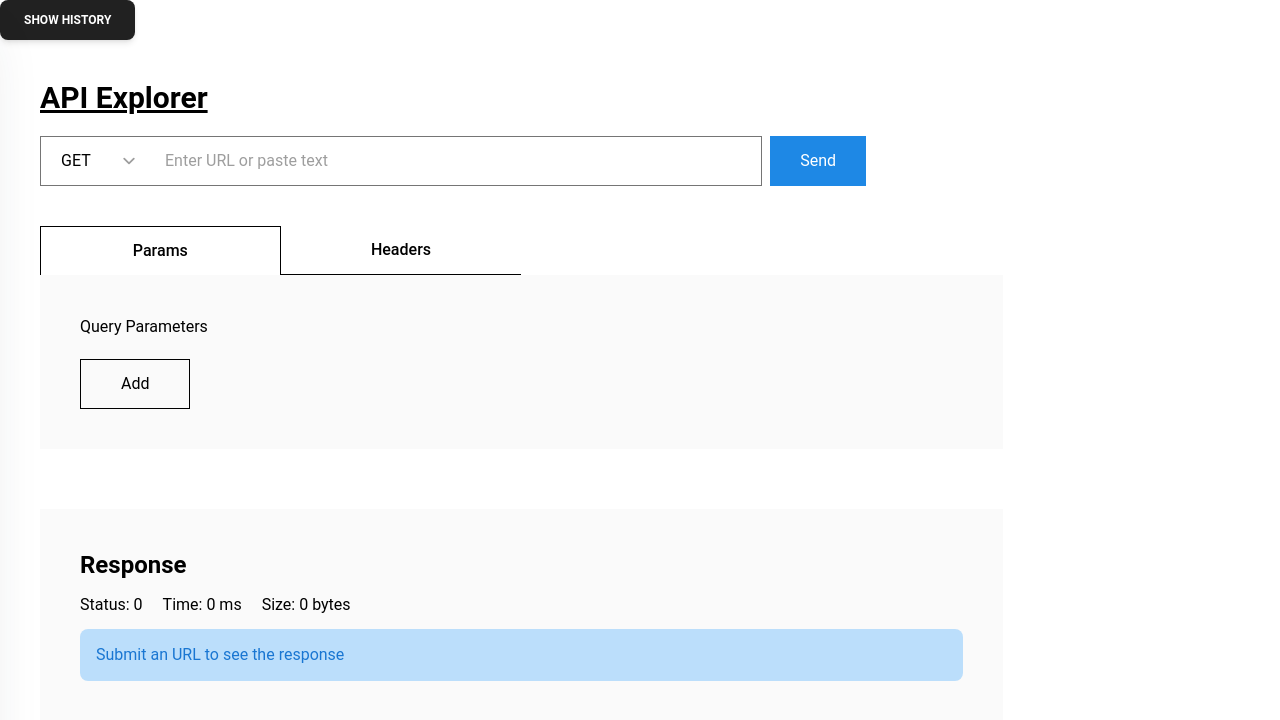
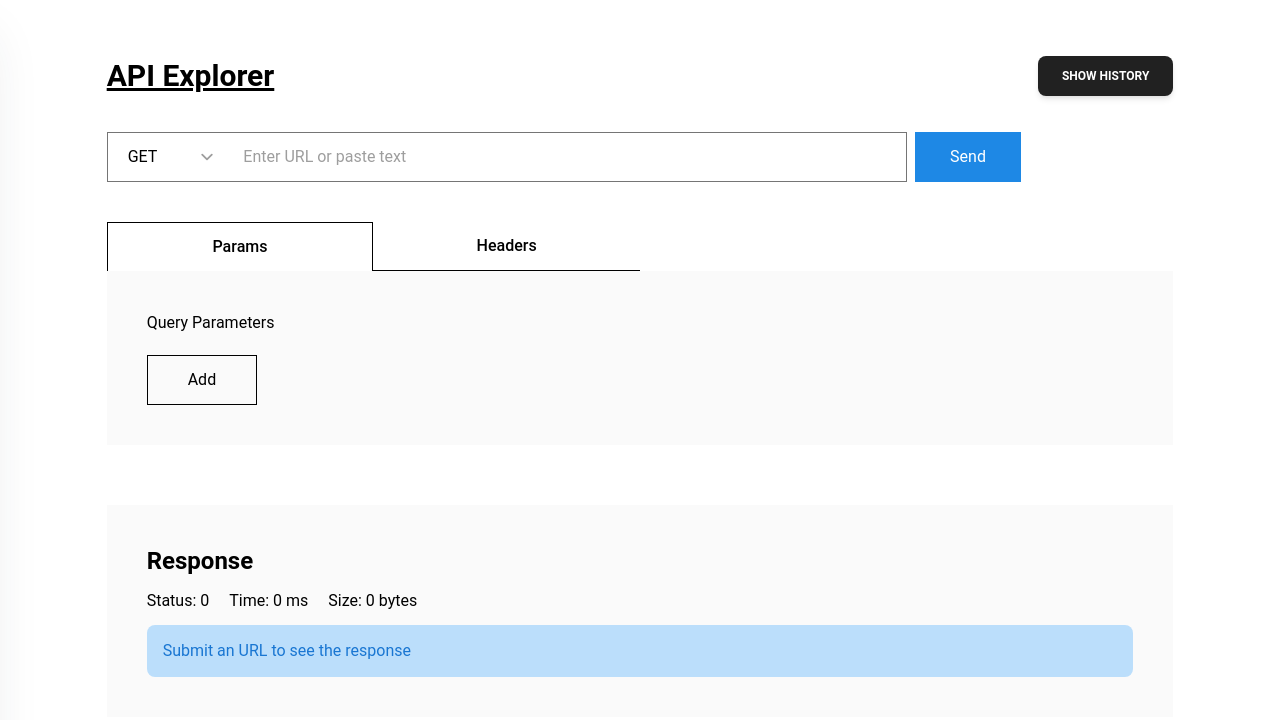
Before and after one commit to ihossen016/api-explorer, a React (Vite) app: page / in a window 1280 px wide. Shown: the top 720 px of the page. Built offline with nearby package versions, Linux system fonts and the light colour scheme.

Commit message:
show history button moved inside form component

```diff
--- a/src/App.jsx
+++ b/src/App.jsx
@@ -1,16 +1,5 @@
 import { useState } from "react";
 import Form from "./components/form/Form";
-import History from "./components/History";
-import {
-    Drawer,
-    Button,
-    Typography,
-    IconButton,
-    List,
-    ListItem,
-    ListItemSuffix,
-    Card,
-} from "@material-tailwind/react";
 import NewHistory from "./components/NewHistory";
 
 function App() {
@@ -21,12 +10,11 @@ function App() {
 
     return (
         <div className="w-full">
-            <Button onClick={openDrawer}>Show History</Button>
             <NewHistory openLeft={openLeft} closeDrawer={closeDrawer} />
 
             {/* <History /> */}
 
-            <Form />
+            <Form openDrawer={openDrawer} />
         </div>
     );
 }
--- a/src/components/form/Form.jsx
+++ b/src/components/form/Form.jsx
@@ -4,8 +4,9 @@ import FormContent from "./FormContent";
 import FormResponse from "./FormResponse";
 import Loader from "../Loader";
 import { AppContext } from "../../AppContext";
+import { Button } from "@material-tailwind/react";
 
-function Form() {
+function Form({ openDrawer }) {
     const { dispatch } = useContext(AppContext);
     const [isLoading, setIsLoading] = useState(false);
     const [requestObj, setRequestObj] = useState({
@@ -102,8 +103,13 @@ function Form() {
         <>
             {isLoading && <Loader />}
 
-            <div className="w-5/6 py-10 pl-[20%] pr-[5%] md:pl-10">
-                <h1 className="text-3xl font-bold underline">API Explorer</h1>
+            <div className="w-11/12 md:w-5/6 py-10 mx-auto">
+                <div className="flex justify-between items-center py-2 lg:py-4">
+                    <h1 className="text-3xl font-bold underline">
+                        API Explorer
+                    </h1>
+                    <Button onClick={openDrawer}>Show History</Button>
+                </div>
 
                 <form className="py-5" onSubmit={handleSubmit}>
                     <FormHeader
```
